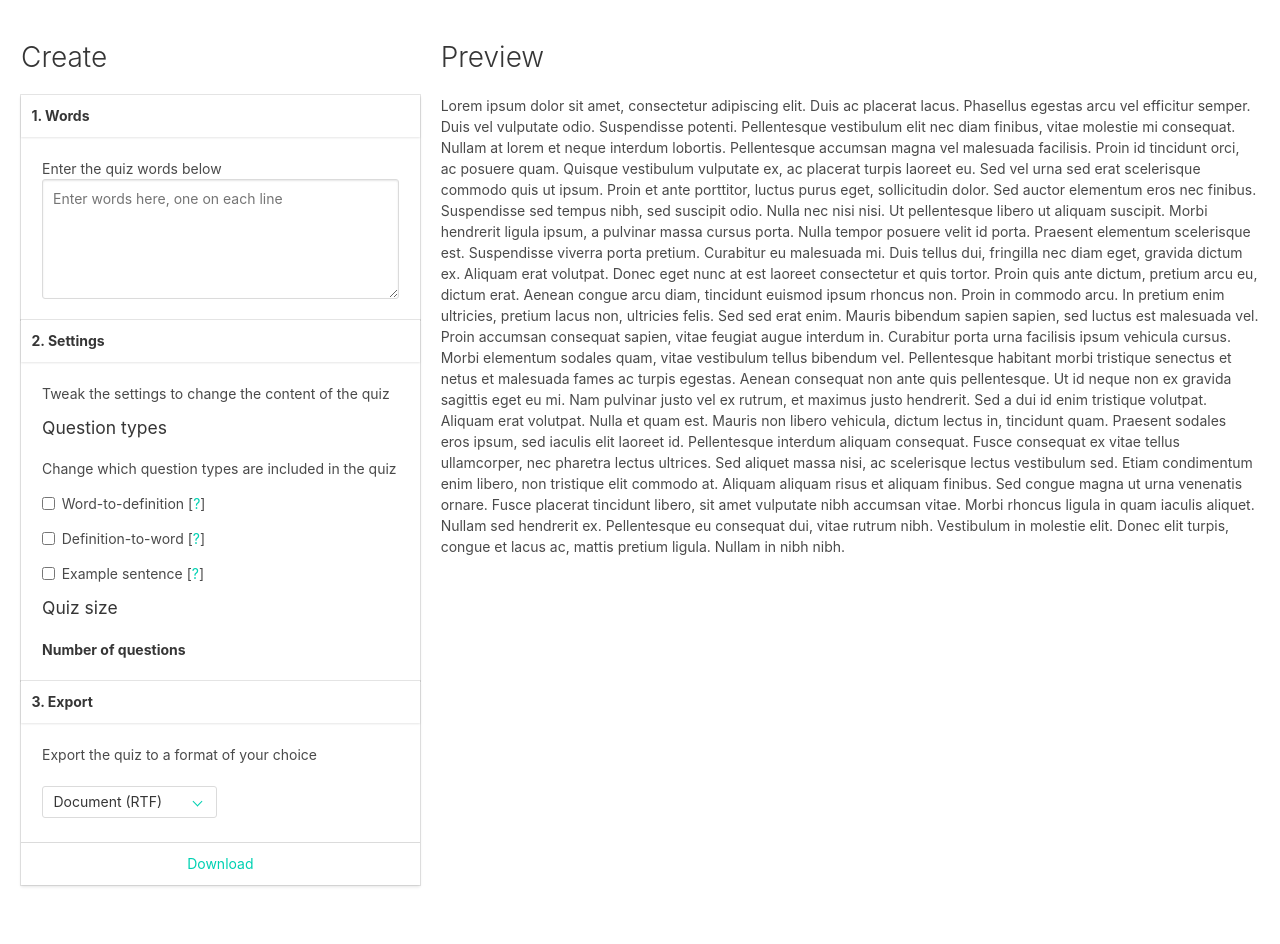
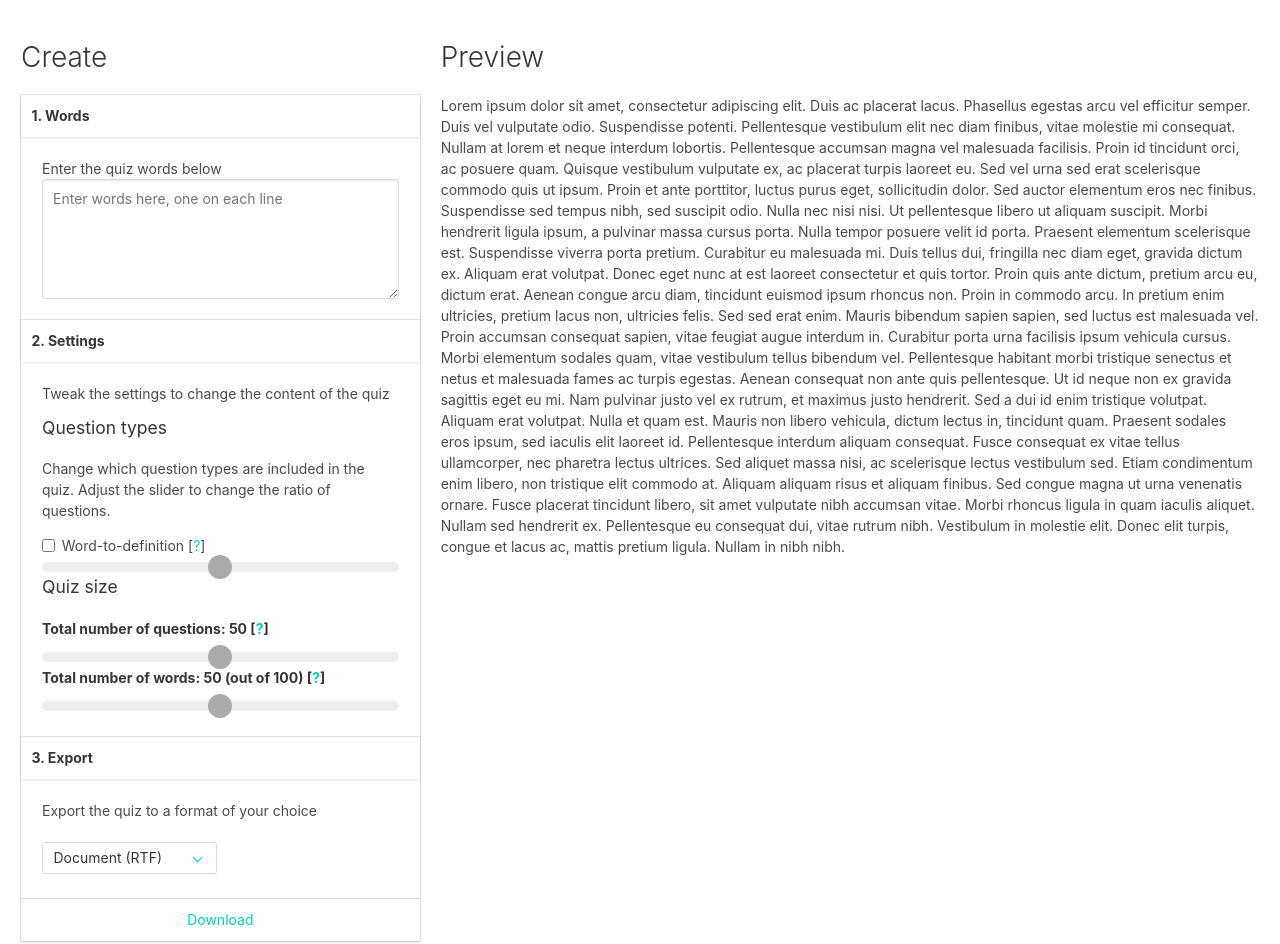
Before and after one commit to jncornett/tempestprognosticator, a plain HTML site: page www/static/index.html in a window 1280 px wide. Drawn offline with Linux system fonts and the light colour scheme.

Commit message:
more work

```diff
--- a/www/static/css/slider.css
+++ b/www/static/css/slider.css
@@ -4,10 +4,13 @@ input[type=range].slider {
     -webkit-appearance: none;
     width: 100%;
     background: transparent;
+    padding: 0;
+    margin: 0;
 }
 
 input[type=range].slider::-webkit-slider-thumb {
     -webkit-appearance: none;
+    appearance: none;
 }
 
 input[type=range].slider:focus {
@@ -24,15 +27,61 @@ input[type=range].slider::-ms-track {
 
 /* Now apply our styles to it */
 
-/* First for webkit/blink */
+/* background */
+input[type=range].slider {
+    background: #eee;
+
+    height: 10px;
+    border-radius: 5px;
+}
+
+/* handle */
 input[type=range].slider::-webkit-slider-thumb {
-    -webkit-appearance: none;
-    border: 1px solid #000000;
-    height: 36px;
-    width: 16px;
-    border-radius: 3px;
-    background: #ffffff;
+    background: #aaa;
+
+    width: 24px;
+    height: 24px;
+    border-radius: 50%;
     cursor: pointer;
-    margin-top: -14px;
-    box-shadow: 1px 1px 1px #000000, 0px 0px 1px #0d0d0d;
+    transition: background .15s ease-in-out;
 }
+
+input[type=range].slider::-webkit-slider-thumb:hover {
+    background: #00d1b2;
+    transition: background .15s ease-in-out;
+}
+
+input[type=range].slider::-webkit-slider-thumb:active {
+    background: #00d1b2;
+}
+
+input[type=range].slider::-moz-range-thumb {
+    background: #aaa;
+
+    width: 24px;
+    height: 24px;
+    border-radius: 50%;
+    cursor: pointer;
+    transition: background .15s ease-in-out;
+}
+
+input[type=range].slider::-moz-range-thumb:hover {
+    background: #00d1b2;
+}
+
+input[type=range].slider::-moz-range-thumb:active {
+    background: #00d1b2;
+}
+
+/* Disabled */
+input[type=range].slider.disabled::-webkit-slider-thumb {
+    cursor: default;
+    appearance: none;
+    visibility: hidden;
+}
+
+input[type=range].slider.disabled::-moz-range-thumb {
+    cursor: default;
+    appearance: none;
+    visibility: hidden;
+}
--- a/www/static/index.html
+++ b/www/static/index.html
@@ -12,12 +12,11 @@
     <link rel="stylesheet" href="css/slider.css">
   </head>
   <body>
-    <section class="section">
-      <!-- <div class="container"> -->
+    <section id="app" class="section">
         <div class="columns">
-          <div class="column is-one-third">
+          <div id="create" class="column is-one-third">
             <h1 class="title">Create</h1>
-            <div class="card">
+            <div id="words" class="card">
               <header class="card-header">
                 <p class="card-header-title">1. Words</p>
               </header>
@@ -26,53 +25,53 @@
                   Enter the quiz words below
                   <p class="control">
                     <textarea
-                      class="textarea"
+                      class="textarea words-input"
                       placeholder="Enter words here, one on each line"></textarea>
                   </p>
                 </div>
               </div>
             </div>
-            <div class="card">
+            <div id="settings" class="card">
               <header class="card-header">
                 <p class="card-header-title">2. Settings</p>
               </header>
               <div class="card-content">
                 <div class="content">
                   <p>Tweak the settings to change the content of the quiz</p>
-                  <h4 class="title">Question types</h4>
-                  <p>Change which question types are included in the quiz</p>
-                  <p class="control">
-                    <label class="checkbox">
-                      <input type="checkbox">
-                      Word-to-definition
+                  <div class="question-types">
+                    <h4 class="title">Question types</h4>
+                    <p>
+                      Change which question types are included in the quiz.
+                      Adjust the slider to change the ratio of questions.
+                    </p>
+                    <div id="question-types-container">
+                    </div>
+                  </div>
+                  <div class="quiz-size">
+                    <h4 class="title">Quiz size</h4>
+                    <label class="label">
+                      Total number of questions: 50
                       [<a href="#">?</a>]
                     </label>
-                  </p>
-                  <p class="control">
-                    <label class="checkbox">
-                      <input type="checkbox">
-                      Definition-to-word
+                    <input
+                      class="slider"
+                      type="range" number
+                      min="0" max="100" step="1"
+                      value="50">
+                    <label class="label">
+                      Total number of words: 50 (out of 100)
                       [<a href="#">?</a>]
                     </label>
-                  </p>
-                  <p class="control">
-                    <label class="checkbox">
-                      <input type="checkbox">
-                      Example sentence
-                      [<a href="#">?</a>]
-                    </label>
-                  </p>
-                  <h4 class="title">Quiz size</h4>
-                  <label class="label">Number of questions</label>
-                  <!-- <input -->
-                  <!--   class="slider" -->
-                  <!--   type="range" number -->
-                  <!--   min="0" max="100" step="1" -->
-                  <!--   value="50"> -->
+                    <input
+                      class="slider"
+                      type="range" number
+                      min="0" max="100" step="1"
+                      value="50">
+                  </div>
                 </div>
               </div>
             </div>
-            <div class="card">
+            <div id="export" class="card">
               <header class="card-header">
                 <p class="card-header-title">3. Export</p>
               </header>
@@ -95,9 +94,9 @@
               </footer>
             </div>
           </div>
-          <div class="column">
+          <div id="preview" class="column">
             <h1 class="title">Preview</h1>
-            <p>
+            <div id="preview">
 Lorem ipsum dolor sit amet, consectetur adipiscing elit. Duis ac placerat lacus. Phasellus egestas arcu vel efficitur semper. Duis vel vulputate odio. Suspendisse potenti. Pellentesque vestibulum elit nec diam finibus, vitae molestie mi consequat. Nullam at lorem et neque interdum lobortis. Pellentesque accumsan magna vel malesuada facilisis.
 
 Proin id tincidunt orci, ac posuere quam. Quisque vestibulum vulputate ex, ac placerat turpis laoreet eu. Sed vel urna sed erat scelerisque commodo quis ut ipsum. Proin et ante porttitor, luctus purus eget, sollicitudin dolor. Sed auctor elementum eros nec finibus. Suspendisse sed tempus nibh, sed suscipit odio. Nulla nec nisi nisi.
@@ -107,11 +106,25 @@ Ut pellentesque libero ut aliquam suscipit. Morbi hendrerit ligula ipsum, a pulv
 Proin accumsan consequat sapien, vitae feugiat augue interdum in. Curabitur porta urna facilisis ipsum vehicula cursus. Morbi elementum sodales quam, vitae vestibulum tellus bibendum vel. Pellentesque habitant morbi tristique senectus et netus et malesuada fames ac turpis egestas. Aenean consequat non ante quis pellentesque. Ut id neque non ex gravida sagittis eget eu mi. Nam pulvinar justo vel ex rutrum, et maximus justo hendrerit. Sed a dui id enim tristique volutpat. Aliquam erat volutpat. Nulla et quam est. Mauris non libero vehicula, dictum lectus in, tincidunt quam. Praesent sodales eros ipsum, sed iaculis elit laoreet id. Pellentesque interdum aliquam consequat. Fusce consequat ex vitae tellus ullamcorper, nec pharetra lectus ultrices.
 
 Sed aliquet massa nisi, ac scelerisque lectus vestibulum sed. Etiam condimentum enim libero, non tristique elit commodo at. Aliquam aliquam risus et aliquam finibus. Sed congue magna ut urna venenatis ornare. Fusce placerat tincidunt libero, sit amet vulputate nibh accumsan vitae. Morbi rhoncus ligula in quam iaculis aliquet. Nullam sed hendrerit ex. Pellentesque eu consequat dui, vitae rutrum nibh. Vestibulum in molestie elit. Donec elit turpis, congue et lacus ac, mattis pretium ligula. Nullam in nibh nibh.
-            </p>
+            </div>
           </div>
         </div>
       <!-- </div> -->
     </section>
+    <script type="text/template" id="question-type-setting">
+      <p class="control">
+        <label class="checkbox">
+          <input type="checkbox">
+          <%= name %>
+          [<a class="help-button" href="#">?</a>]
+        </label>
+        <input
+          class="slider"
+          type="range" number
+          min="0" max="100" step="1"
+          value="50">
+      </p>
+    </script>
     <script src="vendor/js/underscore-min.js"></script>
     <script src="vendor/js/jquery-3.1.1.min.js"></script>
     <script src="vendor/js/backbone-min.js"></script>
--- a/www/static/js/app.js
+++ b/www/static/js/app.js
@@ -1,4 +1,146 @@
 'use strict';
+
+Set.prototype.equals = function(other) {
+  if (this.size != other.size) {
+    return false;
+  }
+  for (let x of this) {
+    if (!other.has(x)) {
+      return false;
+    }
+  }
+  for (let x of other) {
+    if (!this.has(x)) {
+      return false;
+    }
+  }
+  return true;
+};
+
 $(() => {
-  console.log('document ready');
+  const WordsView = Backbone.View.extend({
+    events: {
+      'selectionchange .words-input': 'onWordsChanged',
+      'propertychange .words-input': 'onWordsChanged',
+      'input .words-input': 'onWordsChanged'
+    },
+    initialize: function() {
+      this.wordsInput = this.$('.words-input');
+    },
+    onWordsChanged: function() {
+      const words = this.wordsInput.val().split(/\s+/mg);
+      const wordSet = new Set();
+      for (let word of words) {
+        if (word.length > 0) {
+          wordSet.add(word);
+        }
+      }
+      const existWordSet = new Set(this.model.get('words'));
+      if (!wordSet.equals(existWordSet)) {
+        this.model.set('words', [...wordSet]);
+      }
+    },
+  });
+
+  const QuestionTypeView = Backbone.View.extend({
+    template: _.template($('#question-type-setting').html()),
+    initialize: function(options) {
+      this.questionType = options.questionType;
+    },
+    render: function() {
+      this.$el = $('<div>').append(this.template({
+        name: this.questionType.name
+      }));
+      this.el = this.$el[0];
+      return this;
+    }
+  });
+
+  const QuestionTypesView = Backbone.View.extend({
+    events: {
+      'input .slider': 'onSliderInput',
+    },
+    initialize: function(options) {
+      this.qtViews = [];
+      _.forEach(options.questionTypes, (qt) => {
+        let view = new QuestionTypeView(_.extend(options, {
+          questionType: qt
+        }));
+        this.$el.append(view.render().$el);
+        this.qtViews.push(view);
+      });
+    },
+    onSliderInput: function() {
+      console.log('sliderInput', arguments);
+    }
+  });
+
+  const SettingsView = Backbone.View.extend({
+    initialize: function(options) {
+      this.questionTypesView = new QuestionTypesView(_.extend(options, {
+        el: this.$('#question-types-container')[0]
+      }));
+    }
+  });
+
+  const ExportView = Backbone.View.extend({});
+
+  const CreateView = Backbone.View.extend({
+    initialize: function(options) {
+      this.wordsView = new WordsView({
+        el: this.$('#words'),
+        model: this.model
+      });
+      this.settingsView = new SettingsView(_.extend(options, {
+        el: this.$('#settings'),
+      }));
+      this.exportView = new ExportView({
+        el: this.$('#export'),
+        model: this.model
+      });
+    }
+  });
+
+  const PreviewView = Backbone.View.extend({});
+
+  // FIXME back with local storage
+  const AppSettings = Backbone.Model.extend({
+    defaults: function() {
+      return {
+        words: new Set(),
+        questionGenerators: {},
+        totalQuestions: 0,
+        usedWords: 0,
+        generated: [],
+      };
+    }
+  });
+
+  const AppView = Backbone.View.extend({
+    initialize: function(options) {
+      this.createView = new CreateView(_.extend(options, {
+        el: this.$('#create'),
+      }));
+      this.previewView = new PreviewView({
+        el: this.$('#preview'),
+        model: this.model
+      });
+      this.listenTo(this.model, 'change', function() {
+        console.log('change', arguments);
+      });
+    }
+  });
+
+  new AppView({
+    el: $('#app'),
+    model: new AppSettings,
+    questionTypes: [
+      {
+        "name": "Word-to-definition",
+        "func": function() {
+          console.log("TODO add word func");
+        }
+      }
+    ],
+  });
 });
```
